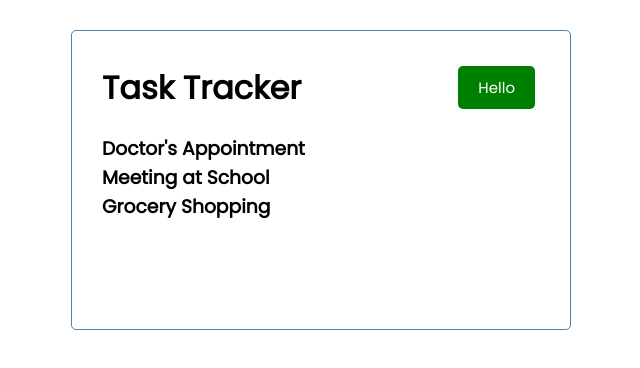
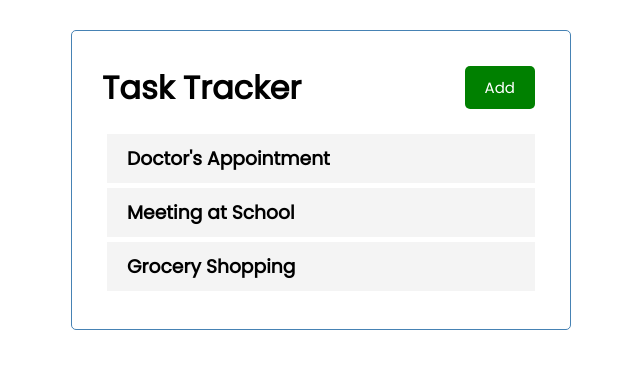
Before and after one commit to NYaCodes/react-task-tracker, a React (Create React App) app: page / in a window 1280 px wide. Shown: the top 368 px of the page, without its empty margins (319-959 px from the left). Built offline with nearby package versions, Linux system fonts and the light colour scheme; the HTML template or start-up script is replaced by a standard one.

Commit message:
Updated Header.js & imported Task.js to Tasks.js

```diff
--- a/src/componets/Header.js
+++ b/src/componets/Header.js
@@ -10,7 +10,7 @@
     return (
         <header className="header">
 <h1>{title}</h1>
-<Button color='green' text='Hello' />
+<Button color='green' text='Add' />
   </header>
 
     )
--- /dev/null
+++ b/src/componets/Task.js
@@ -0,0 +1,10 @@
+
+
+const Task = ({task}) => {
+    return(
+        <div className="task">
+<h3>{task.text}</h3>
+        </div>
+    )
+}
+export default Task
--- a/src/componets/Tasks.js
+++ b/src/componets/Tasks.js
@@ -1,8 +1,10 @@
+import Task from "./Task"
+
 
 const Tasks = ({tasks}) => {
     return(
         <>
-        {tasks.map((task) =>(<h3 key={task.id}>{task.text}</h3>))}
+        {tasks.map((task) =>(<Task key={task.id} task={task} />))}
         </>
     )
 }
```
